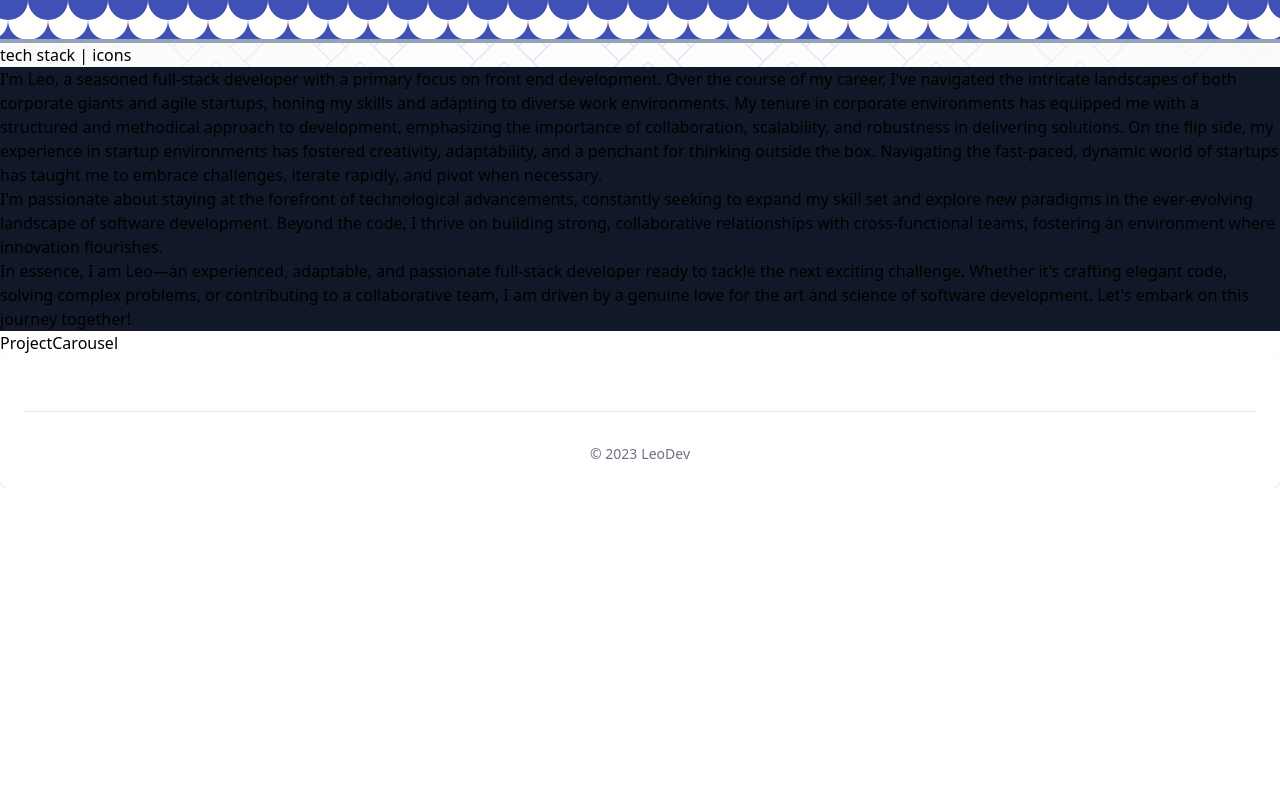
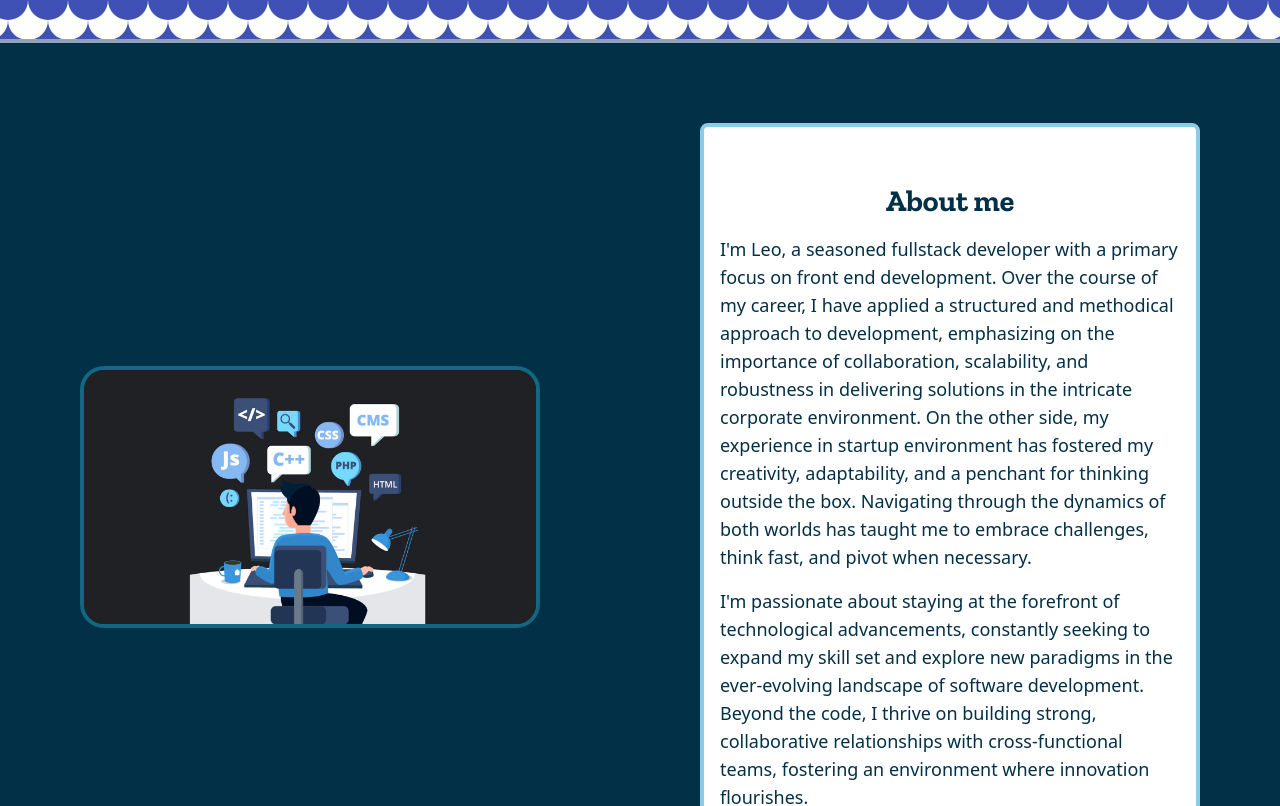
Before and after one commit to dragonshiu/portfolio, a React (Vite) app: page / in a window 1280 px wide. Shown: the part 640-1446 px from the top of the page. Before the commit the page ends 1128 px from the top, so only its background shows below. Built offline with nearby package versions, Linux system fonts and the light colour scheme; a web font is replaced by a local one.

Commit message:
stable full intro

```diff
--- a/src/Features/Home/Components/fullIntro.tsx
+++ b/src/Features/Home/Components/fullIntro.tsx
@@ -1,28 +1,35 @@
 const FullIntro = () => {
     return (
-        <div id="introduction" className="relative bg-gray-900">
-            <p>
-                I'm Leo, a seasoned full-stack developer with a primary focus on front end development. Over the course
-                of my career, I've navigated the intricate landscapes of both corporate giants and agile startups,
-                honing my skills and adapting to diverse work environments. My tenure in corporate environments has
-                equipped me with a structured and methodical approach to development, emphasizing the importance of
-                collaboration, scalability, and robustness in delivering solutions. On the flip side, my experience in
-                startup environments has fostered creativity, adaptability, and a penchant for thinking outside the box.
-                Navigating the fast-paced, dynamic world of startups has taught me to embrace challenges, iterate
-                rapidly, and pivot when necessary.
-            </p>
-            <p>
-                I'm passionate about staying at the forefront of technological advancements, constantly seeking to
-                expand my skill set and explore new paradigms in the ever-evolving landscape of software development.
-                Beyond the code, I thrive on building strong, collaborative relationships with cross-functional teams,
-                fostering an environment where innovation flourishes.
-            </p>
-            <p>
-                In essence, I am Leo—an experienced, adaptable, and passionate full-stack developer ready to tackle the
-                next exciting challenge. Whether it's crafting elegant code, solving complex problems, or contributing
-                to a collaborative team, I am driven by a genuine love for the art and science of software development.
-                Let's embark on this journey together!
-            </p>
+        <div
+            id="introduction"
+            className="w-screen pt-16 px-8 pb-12 flex-center md:p-20 border-b-4 border-slate-400 bg-b4 text-b1"
+        >
+            <div className="flex flex-col xl:flex-row-reverse  gap-12 xl:gap-40 max-w-screen-2xl">
+                <div className="text-center bg-white rounded-lg border-4 border-b1 py-10 px-4 flex-1 ">
+                    <h2 className="font-bold text-3xl font-zilla mx-auto my-4 text-b4">About me</h2>
+                    <p className="text-b4 text-lg my-4 text-left">
+                        I'm Leo, a seasoned fullstack developer with a primary focus on front end development. Over the
+                        course of my career, I have applied a structured and methodical approach to development,
+                        emphasizing on the importance of collaboration, scalability, and robustness in delivering
+                        solutions in the intricate corporate environment. On the other side, my experience in startup
+                        environment has fostered my creativity, adaptability, and a penchant for thinking outside the
+                        box. Navigating through the dynamics of both worlds has taught me to embrace challenges, think
+                        fast, and pivot when necessary.
+                    </p>
+                    <p className="text-b4 text-lg my-4 text-left">
+                        I'm passionate about staying at the forefront of technological advancements, constantly seeking
+                        to expand my skill set and explore new paradigms in the ever-evolving landscape of software
+                        development. Beyond the code, I thrive on building strong, collaborative relationships with
+                        cross-functional teams, fostering an environment where innovation flourishes.
+                    </p>
+                </div>
+                <div className="flex-1 flex-col flex-center bg-transparent overflow-hidden">
+                    <img
+                        className=" rounded-3xl border-4 border-b3"
+                        src="../../../../assets/images/543_378726_tech.hero.jpg"
+                    />
+                </div>
+            </div>
         </div>
     );
 };
--- a/src/Features/Home/Components/quickIntro.tsx
+++ b/src/Features/Home/Components/quickIntro.tsx
@@ -3,7 +3,7 @@ import Anchor from '../../../Components/atoms/anchor';
 const QuickIntro = () => {
     return (
         <>
-            <div className="w-full pt-16 px-8 pb-12 gap-12 xl:gap-40 md:p-20 flex flex-col md:flex-row flex-center border-b-4 border-slate-400 bg-pattern3">
+            <div className="w-full pt-16 px-8 pb-12 gap-12 xl:gap-40 md:p-20 flex flex-col-reverse md:flex-row flex-center border-b-4 border-slate-400 bg-pattern3">
                 <div className="text-center bg-white rounded-lg border-4 border-b1 py-10 px-4">
                     <h1 className="font-bold text-3xl font-zilla mx-auto my-4 text-b4">
                         Greetings!<span className="animate-wiggle inline-block">👋 </span>
@@ -18,6 +18,7 @@ const QuickIntro = () => {
                         <span className="text-b3 font-bold">tangible reality</span>? I am here to help you{' '}
                         <span className="text-y1 font-bold">achieve your dream</span>!
                     </p>
+                    <div className="flex flex-col gap-y-4 md:flex-row md:gap-x-10 flex-center ">
                         <Anchor
                             appearAsBtn
                             hrefLoc="#introduction"
@@ -26,6 +27,15 @@ const QuickIntro = () => {
                             classes="bg-white"
                             isBlank={false}
                         />
+                        <Anchor
+                            appearAsBtn
+                            hrefLoc="#projects"
+                            text="Sample Projects"
+                            icon="arrow-turn-down"
+                            classes="bg-white"
+                            isBlank={false}
+                        />
+                    </div>
                 </div>
                 <div className=" flex-col flex-center max-w-1/2 bg-b1 rounded-full border-4 border-b3 overflow-hidden">
                     <img src="../../../../assets/images/6840541.png" />
--- a/src/Features/Home/home.tsx
+++ b/src/Features/Home/home.tsx
@@ -7,8 +7,7 @@ export default function Home() {
     return (
         <>
             <QuickIntro />
-            <div>tech stack | icons</div>
-            <Stacks />
+            {/* <Stacks /> */}
             <FullIntro />
             <ProjectCarousel />
         </>
```
Also changed, not shown: assets/images/543_378726_tech.hero.jpg (added). Lines whose indentation alone changed are shown as unchanged.
